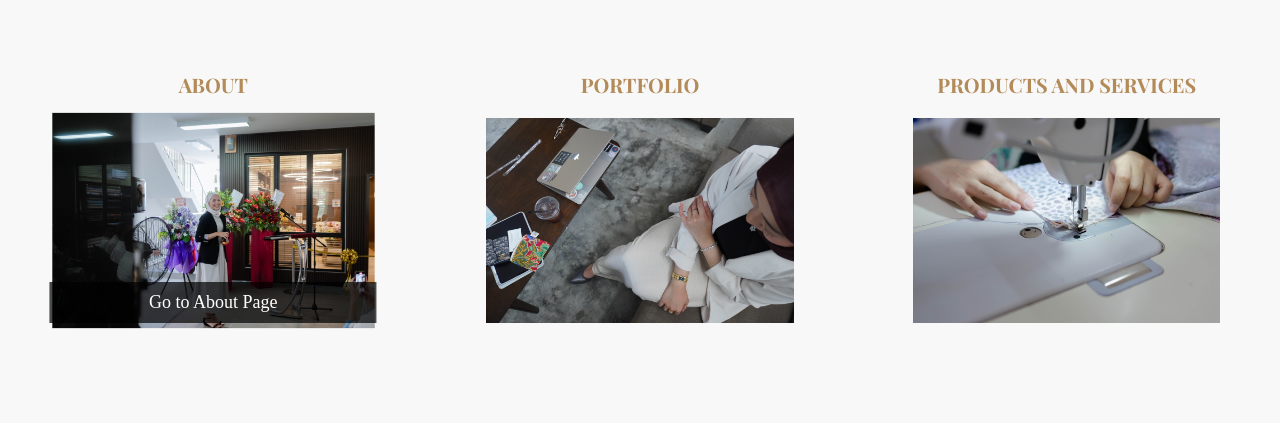
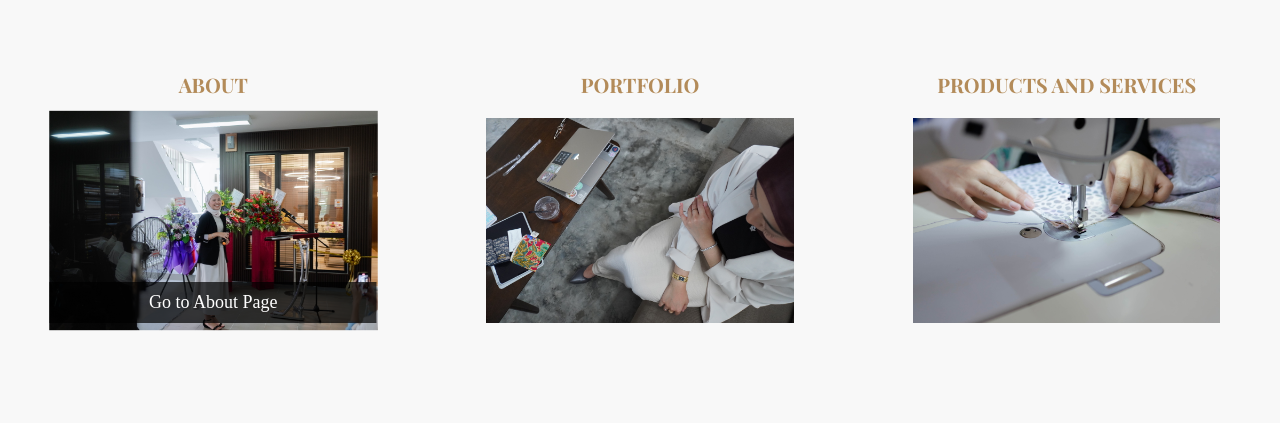
Before and after one commit to Zylioth/Group12_WEBDEV_AS1, a PHP site: page / in a window 1280 px wide, with the pointer over the restyled element. Shown: the part 439-862 px from the top of the page. Run offline with PHP 8.4, Linux system fonts and the light colour scheme; some web fonts are replaced.

Commit message:
transition change

```diff
--- a/css/style.css
+++ b/css/style.css
@@ -111,7 +111,7 @@ caption rh index.html */
 }
 
 .sections .section:hover img {
-  transform: scale(1.05);
+  transform: scale(1.07);
 }
 
 .sections .section .caption {
```
